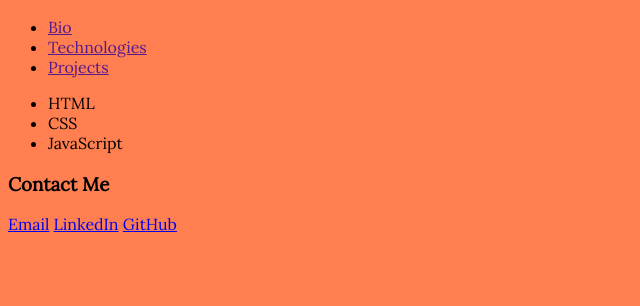
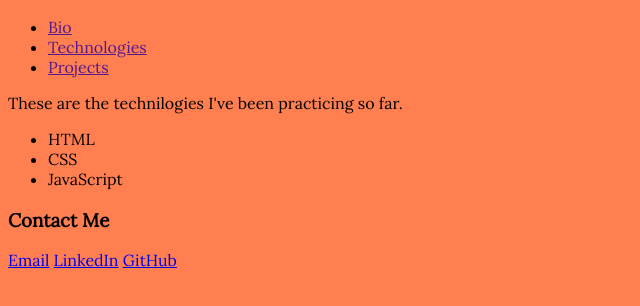
Before and after one commit to williaj615/personal-site, a plain HTML site: page index.html in a window 1280 px wide. Both pictures are taken after a click on the link "Technologies". Shown: the part 42-348 px from the top of the page, without its empty margins (0-640 px from the left). Drawn offline with Linux system fonts and the light colour scheme.

Commit message:
made bio page the default home page

```diff
--- a/index.html
+++ b/index.html
@@ -25,6 +25,7 @@
     <p>I'm a former philosopher, current rideshare enthusiast and aspiring web developer. I love the challenges of development, and the way that pushes me to always be learning and improving. Most of all, I love all of the possibilities for creative problem-solving that development provides.</p>
   </div>
   <div class="fullPage" id="technologiesPage">
+    <p>These are the technilogies I've been practicing so far.</p>
     <ul>
         <li>HTML</li>
         <li>CSS</li>
--- a/projects.js
+++ b/projects.js
@@ -66,6 +66,10 @@ const createProjectCards = (projectsArr) => {
 }
 //createProjectCards(projects);
 
+document.getElementById('bioPage').style.display = "";
+document.getElementById('technologiesPage').style.display = "none";
+document.getElementById('projectsPage').style.display = "none";
+
 
 const buttonClick = (e) => {
     e.preventDefault();
```
Also changed, not shown: main.css (line endings or trailing spaces).
